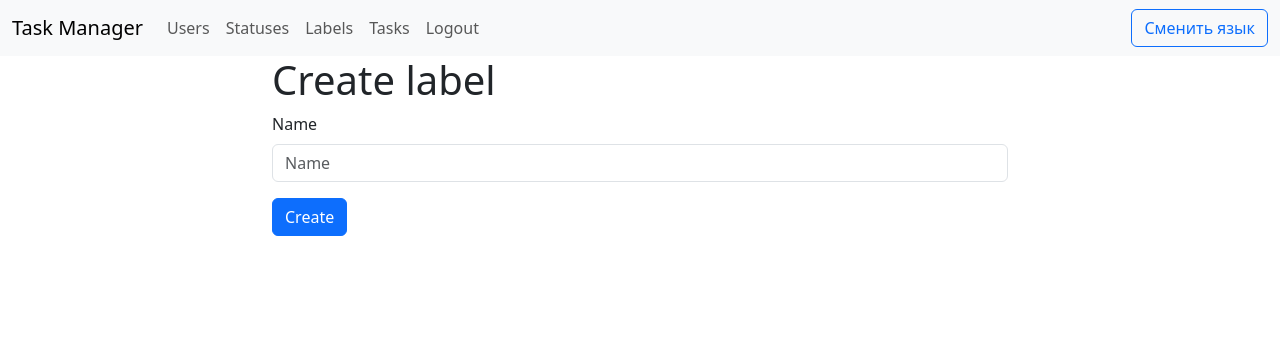
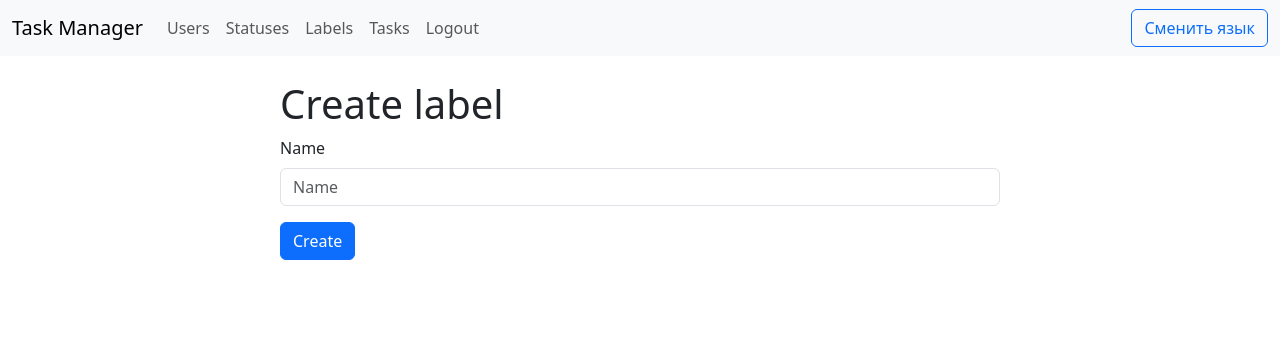
Before and after one commit to farguz/python-project-52, a Django app: page /labels/create/ in a window 1280 px wide. Shown: the top 356 px of the page. Run offline with Django 5.2, Linux system fonts and the light colour scheme; a user stored in the database is signed in; some libraries are stand-ins or nearby versions.

Commit message:
fix margin in templates

```diff
--- a/templates/base.html
+++ b/templates/base.html
@@ -16,9 +16,13 @@
     {% bootstrap_css %}
 </head>
 
-<body>
+<body class=>
     {% include "header.html" %}
-    {% include "flash_messages.html" %}
-    {% block content %}{% endblock %}
+    <div class="container mt-4">
+        {% include "flash_messages.html" %}
+        <main>
+            {% block content %}{% endblock %}
+        </main>
+    </div>
 </body>
 </html>
```
